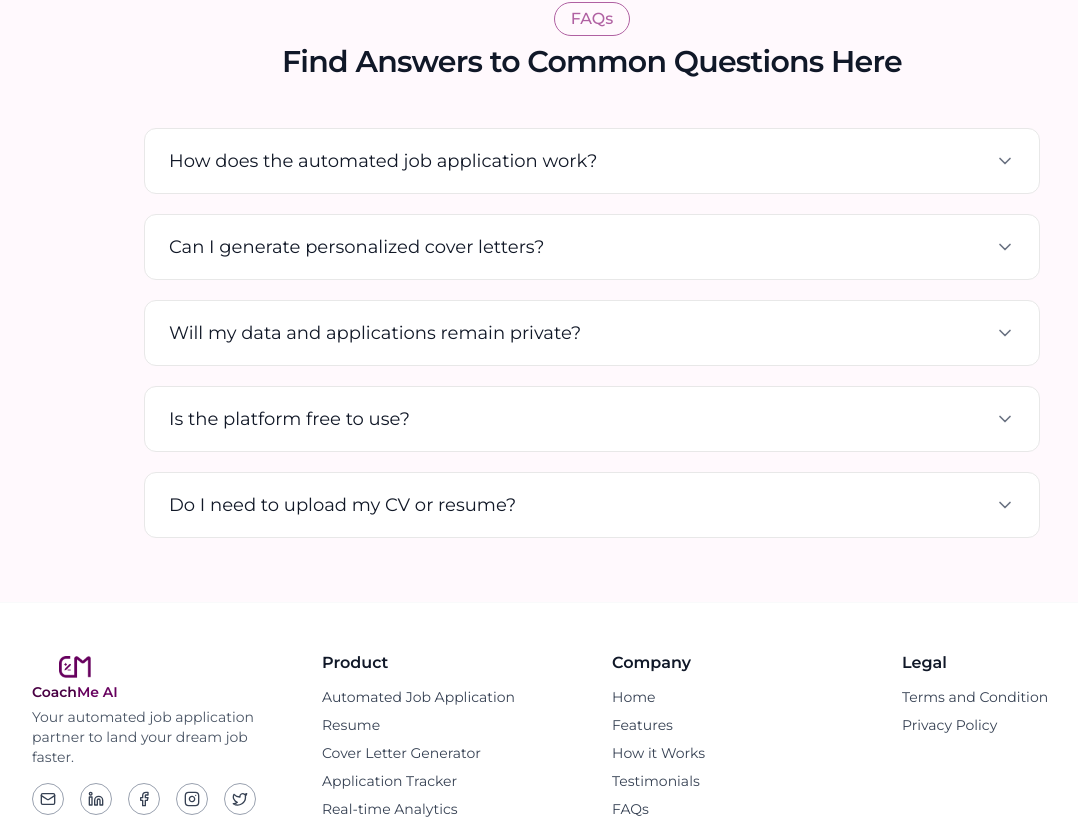
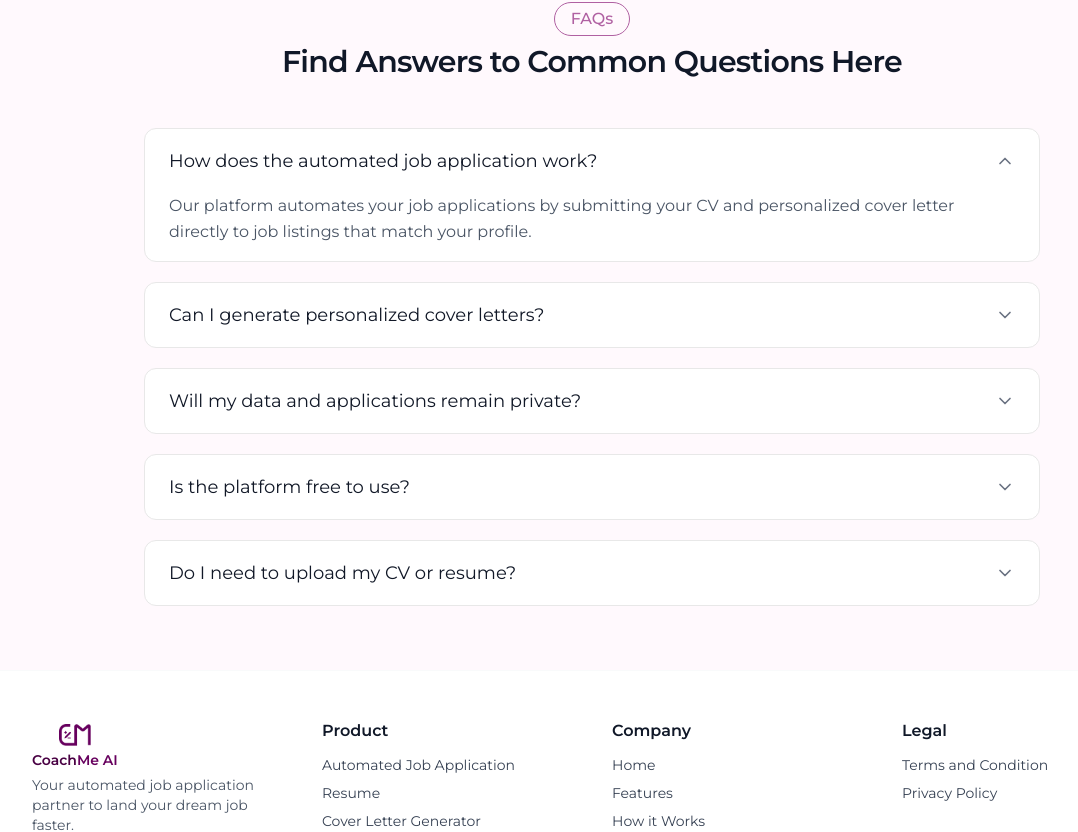
Before and after one commit to TheSkillGarage/coachme_ai, a React (Vite) app: page / in a window 1280 px wide. Shown: the part 3998-4830 px from the top of the page, without its empty margins (48-1126 px from the left). Built offline with nearby package versions, Linux system fonts and the light colour scheme.

Commit message:
Change from jsx to tsx

```diff
--- a/src/pages/landing/FAQs/index.jsx
+++ b/src/pages/landing/FAQs/index.tsx
@@ -1,7 +1,12 @@
 import { useState } from "react";
 import { ChevronDown } from 'lucide-react';
 
-const faqs = [
+interface FAQs{
+  question:String;
+  answer:String;
+}
+
+const faqs : FAQs[] = [
   {
     question: "How does the automated job application work?",
     answer:
@@ -30,9 +35,9 @@ const faqs = [
 ];
 
 export default function FaqSection() {
-  const [openIndex, setOpenIndex] = useState(null);
+  const [openIndex, setOpenIndex] = useState<number | null>(0);
 
-  const toggleFaq = (index) => {
+  const toggleFaq = (index:number) => {
     setOpenIndex(openIndex === index ? null : index);
   };
 
@@ -54,7 +59,7 @@ export default function FaqSection() {
           {faqs.map((faq, index) => (
             <div
               key={index}
-              className="bg-white border-[0.4px] border-[#E8E8E8] rounded-xl transition-all duration-300"
+              className="bg-white border-[0.4px] border-[#E8E8E8] hover:shadow-md rounded-xl transition-all duration-300"
             >
               {/* Question */}
               <button
```
